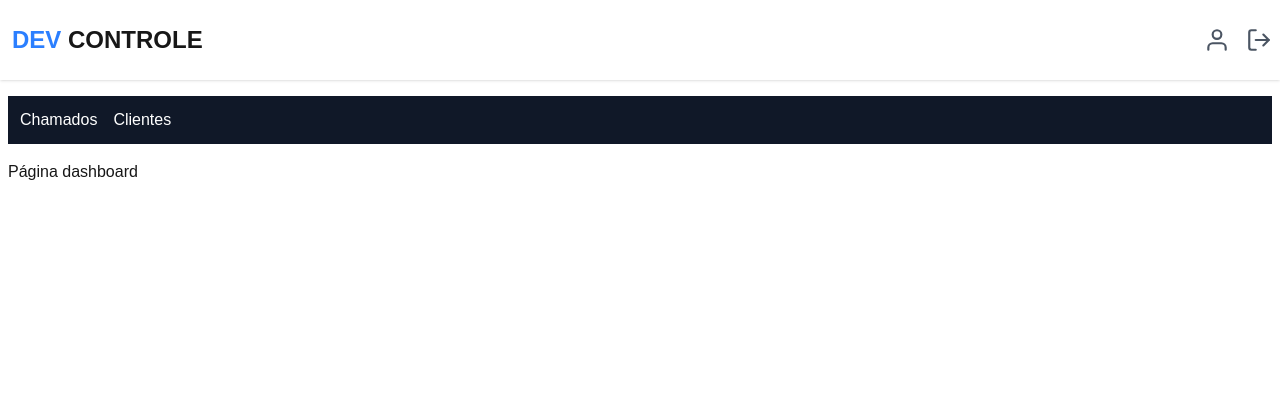
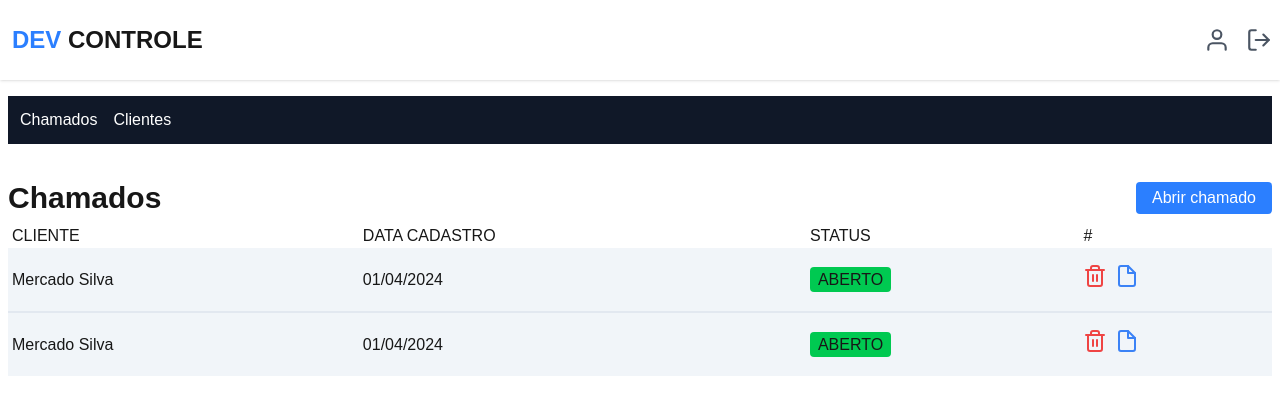
Before and after one commit to fa-biano/next-tickets-manager, a Next.js app: page /dashboard in a window 1280 px wide. Shown: the top 414 px of the page. Built offline with nearby package versions, Linux system fonts and the light colour scheme; no server answers; sample sign-in values are in the browser's storage.

Commit message:
feat: implement dashboard page table details

```diff
--- a/src/app/dashboard/page.tsx
+++ b/src/app/dashboard/page.tsx
@@ -1,5 +1,7 @@
 import { Container } from '@/components/container'
+import TicketItem from '@/components/dashboard/ticketItem'
 import { auth } from '@/lib/auth'
+import Link from 'next/link'
 import { redirect } from 'next/navigation'
 
 export default async function Dashboard() {
@@ -8,7 +10,33 @@ export default async function Dashboard() {
 
   return (
     <Container>
-      <h1>Página dashboard</h1>
+      <main className='mt-9 mb-2'>
+        <div className='flex items-center justify-between'>
+          <h1 className='text-3xl font-bold'>Chamados</h1>
+          <Link href='/dashboard/new' className='bg-blue-500 px-4 py-1 rounded text-white'>
+            Abrir chamado
+          </Link>
+        </div>
+
+
+        <table className='min-w-full my-2'>
+          <thead>
+            <tr>
+              <th className='font-medium text-left pl-1'>CLIENTE</th>
+              <th className='font-medium text-left hidden sm:block'>DATA CADASTRO</th>
+              <th className='font-medium text-left'>STATUS</th>
+              <th className='font-medium text-left'>#</th>
+            </tr>
+          </thead>
+          <tbody>
+
+            <TicketItem />
+
+            <TicketItem />
+
+          </tbody>
+        </table>
+      </main>
     </Container>
   )
 }
```
